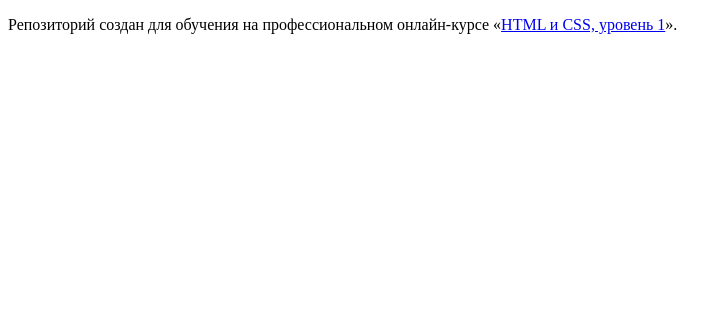
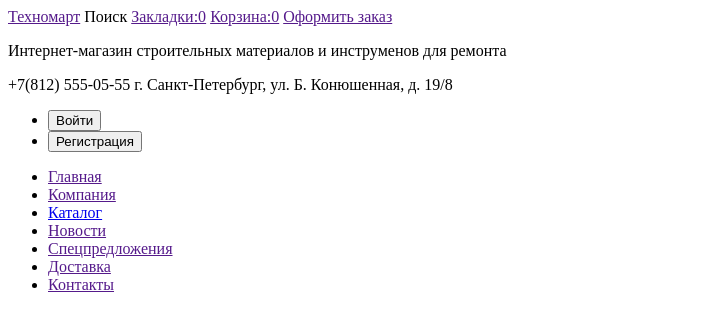
Before and after one commit to Santier/469359-technomart-26, a plain HTML site: page index.html in a window 1280 px wide. Shown: the whole page, without its empty margins (0-727 px from the left). Drawn offline with Linux system fonts and the light colour scheme.

```diff
--- a/index.html
+++ b/index.html
@@ -5,8 +5,40 @@
     <title>HTML Academy: Техномарт</title>
   </head>
   <body>
-
-    <p>Репозиторий создан для обучения на профессиональном онлайн‑курсе «<a href="https://htmlacademy.ru/intensive/htmlcss">HTML и CSS, уровень 1</a>».</p>
-
+    <header>
+      <a href="">Техномарт</a>
+      <span>Поиск</span>
+      <a href="">Закладки:0</a>
+      <a href="">Корзина:0</a>
+      <a href="">Оформить заказ</a>
+      <p>
+        Интернет-магазин
+        строительных материалов
+        и инструменов для ремонта
+      </p>
+      <p>
+        +7(812) 555-05-55
+        г. Санкт-Петербург, ул. Б. Конюшенная, д. 19/8
+      </p>
+      <ul>
+          <li>
+            <button type="button">Войти</button>
+          </li>
+          <li>
+              <button type="button">Регистрация</button>
+          </li>
+      </ul>
+      <nav>
+        <ul>
+          <li><a href="">Главная</a></li>
+          <li><a href="">Компания</a></li>
+          <li><a href="catalog.html">Каталог</a></li>
+          <li><a href="">Новости</a></li>
+          <li><a href="">Спецпредложения</a></li>
+          <li><a href="">Доставка</a></li>
+          <li><a href="">Контакты</a></li>
+        </ul>
+      </nav>
+    </header>
   </body>
 </html>
```
Also changed, not shown: catalog.html (added).
